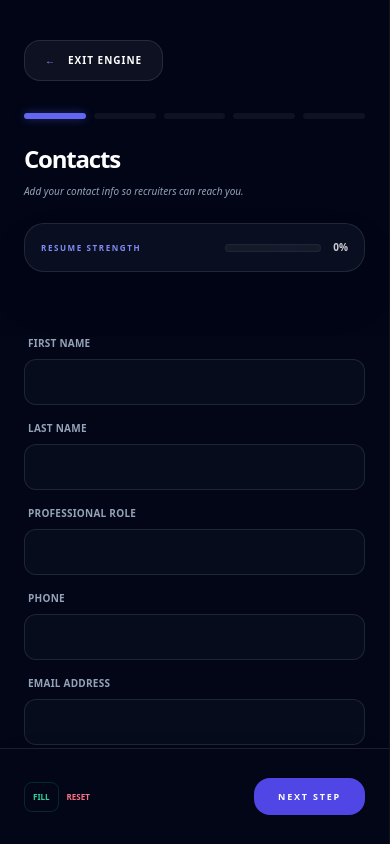
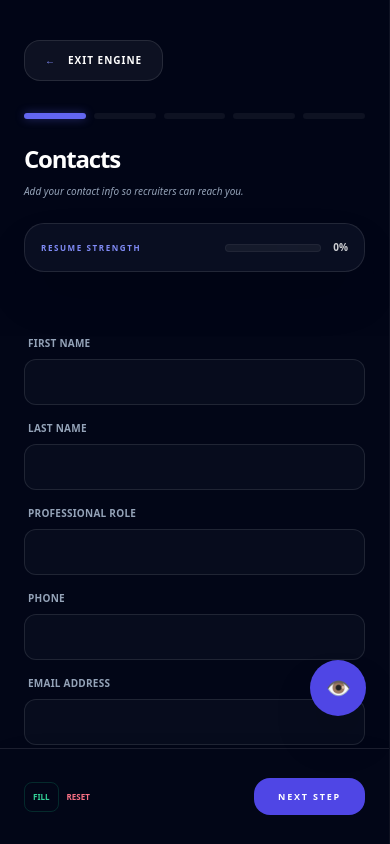
Before and after one commit to farhazlaskar19-stack/resumewise-genesis, a React (Create React App) app: page /editor in a window 390 px wide. Built offline with nearby package versions, Linux system fonts and the light colour scheme.

Commit message:
Update Editor UI: Enhanced Final Stage and Mobile Responsiveness

```diff
--- a/src/Editor.js
+++ b/src/Editor.js
@@ -192,6 +192,15 @@ function Editor() {
       <div className={`fixed top-6 left-1/2 -translate-x-1/2 z-[250] px-6 py-3 bg-emerald-500 text-white rounded-2xl font-bold text-[10px] uppercase tracking-widest transition-all duration-500 ${saveStatus ? 'translate-y-0 opacity-100' : '-translate-y-20 opacity-0 pointer-events-none'}`}>
         ✨ Progress Saved
       </div>
+      {/* Mobile Toggle Button (Fix: Added missing button) */}
+      {!showFinal && (
+        <button
+          onClick={() => setIsMobilePreview(!isMobilePreview)}
+          className="lg:hidden fixed bottom-32 right-6 z-[150] w-14 h-14 bg-indigo-600 rounded-full flex items-center justify-center shadow-2xl active:scale-90 transition-transform"
+        >
+          <span className="text-xl">{isMobilePreview ? '✎' : '👁️'}</span>
+        </button>
+      )}
 
       <div className="flex flex-1 overflow-hidden h-full">
 
@@ -363,7 +372,7 @@ function Editor() {
                     ))}
                   </div>
                </div>
-               <div className={`bg-white shadow-2xl transition-all duration-1000 relative overflow-hidden printable-resume ${isMobilePreview ? 'w-[210mm] scale-[0.35] sm:scale-[0.45]' : 'w-[210mm] scale-[0.6]'} origin-top ring-1 ring-white/10 shadow-[0_0_120px_rgba(0,0,0,0.9)]`} style={{minHeight: '297mm'}}>
+               <div className={`bg-white shadow-2xl transition-all duration-1000 relative overflow-hidden printable-resume ${isMobilePreview ? 'w-[210mm] scale-[0.4] sm:scale-[0.55]' : 'w-[210mm] scale-[0.6]'} origin-top ring-1 ring-white/10 shadow-[0_0_120px_rgba(0,0,0,0.9)]`} style={{minHeight: '297mm'}}>
                  <div className="print:m-0 h-full">
                    {template === 'executive' && <ExecutiveTemplate data={data} />}
                    {template === 'modernist' && <ModernistTemplate data={data} />}
@@ -381,7 +390,7 @@ function Editor() {
                  <h2 className="text-2xl sm:text-3xl font-black text-white italic text-center px-4">Your Masterpiece is Ready.</h2>
                </div>
 
-               <div className="printable-resume w-[210mm] scale-[0.4] sm:scale-[0.6] md:scale-[0.85] lg:scale-100 bg-white mb-32 origin-top transition-all duration-700"
+               <div className="printable-resume w-[210mm] scale-[0.45] sm:scale-[0.7] md:scale-[0.95] lg:scale-100 bg-white mb-32 origin-top transition-all duration-700"
                  style={{
                    minHeight: '297mm',
                    boxShadow: '0 50px 100px -20px rgba(0,0,0,0.9), 0 0 50px -10px rgba(99,102,241,0.2)'
```
